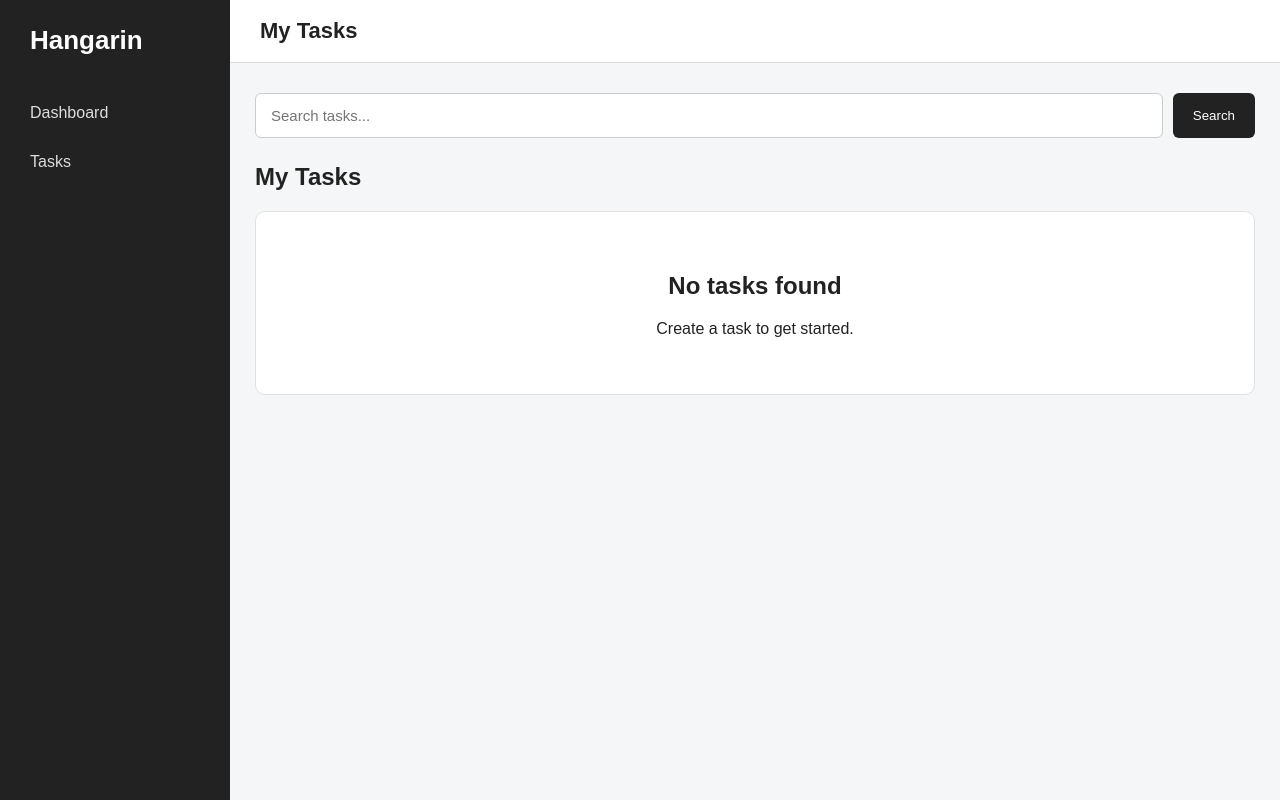
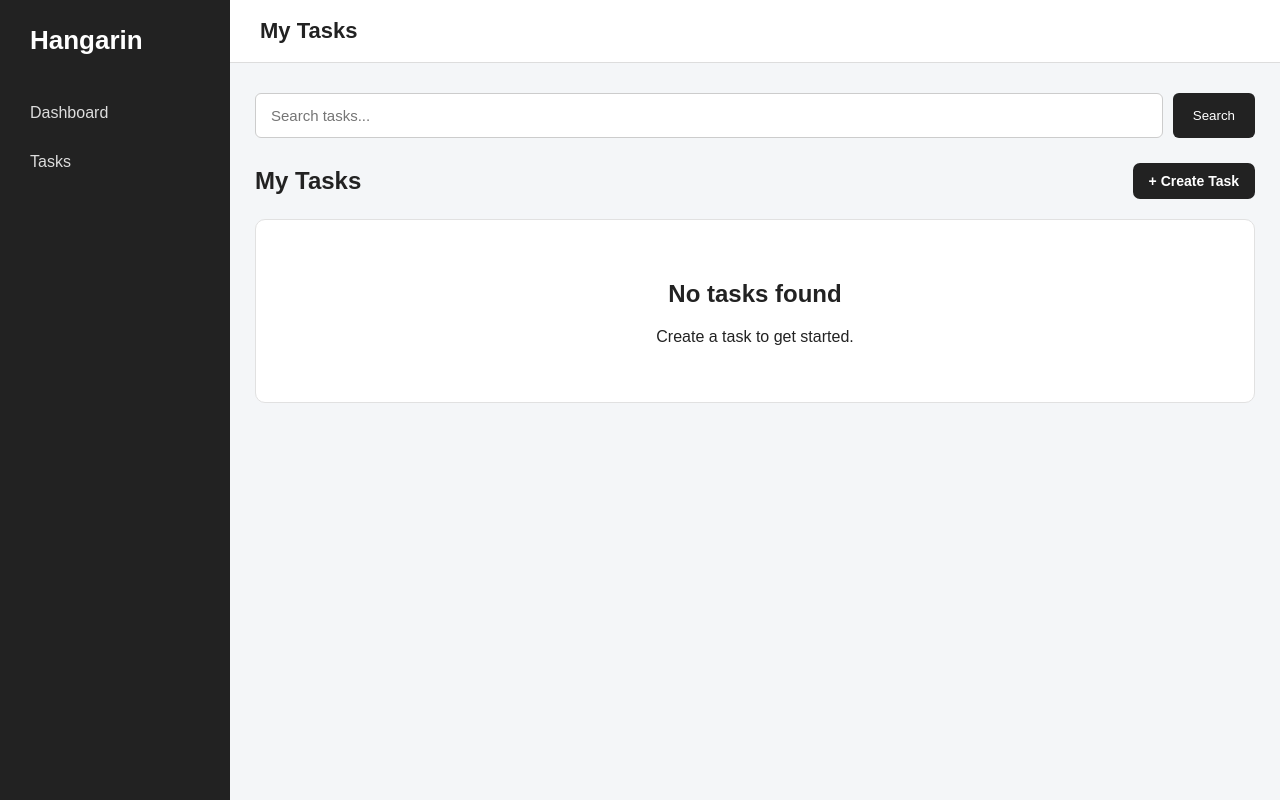
Before and after one commit to arj-i2/hangarin, a Django app: template tasks/templates/tasks/task_list.html in a window 1280 px wide. Run offline with Django 3.2, Linux system fonts and the light colour scheme; the template is opened without the code that fills it, so the values that code supplies are empty.

Commit message:
fixed task page

```diff
--- a/tasks/static/tasks/css/style.css
+++ b/tasks/static/tasks/css/style.css
@@ -1393,3 +1393,31 @@ button {
         white-space: nowrap;
     }
 }
+
+.task-list-header {
+    display: flex;
+    align-items: center;
+    justify-content: space-between;
+    margin-bottom: 20px;
+}
+
+.task-list-header h1 {
+    margin: 0;
+}
+
+.create-task-button {
+    display: inline-block;
+    padding: 10px 16px;
+    background: #222;
+    color: white;
+    border-radius: 7px;
+    text-decoration: none;
+    font-size: 14px;
+    font-weight: bold;
+}
+
+.create-task-button:hover {
+    background: #444;
+    color: white;
+    transform: translateY(-2px);
+}
--- a/tasks/templates/tasks/task_list.html
+++ b/tasks/templates/tasks/task_list.html
@@ -6,7 +6,10 @@
 
 {% block content %}
 
-<h1>My Tasks</h1>
+<div class="task-list-header">
+    <h1>My Tasks</h1>
+    <a href="{% url 'task-create' %}" class="create-task-button">+ Create Task</a>
+</div>
 
 <div class="task-list">
 
```
Also changed, not shown: tasks/views.py (+16 -1 lines).
